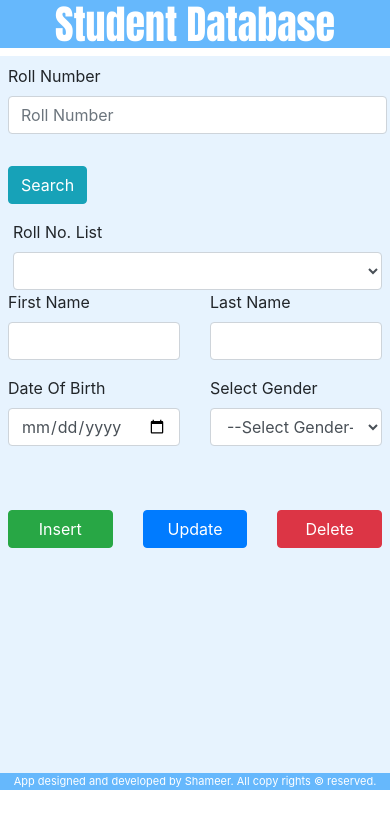
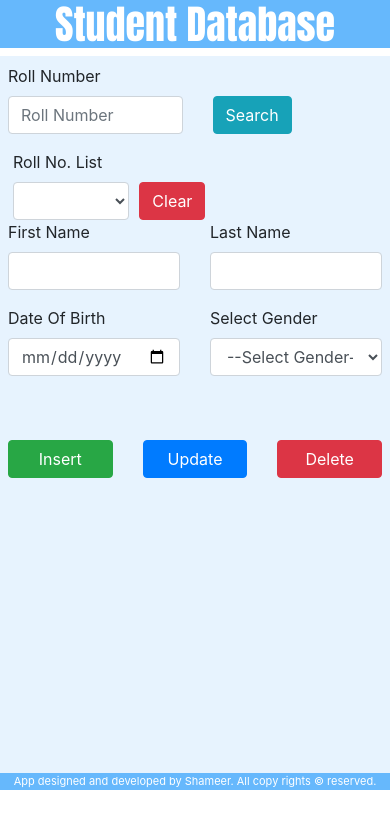
Before and after one commit to shameerchagani/01-Student-DB-Firebase, a plain HTML site: page index.html in a window 390 px wide. Drawn offline with nearby package versions, Linux system fonts and the light colour scheme; no server answers.

Commit message:
added clear button and its function.

```diff
--- a/index.html
+++ b/index.html
@@ -24,26 +24,29 @@
     <form method="POST" class="frm-main mt-2 p-2 needs-validation" novalidate>
         <div class="form-row ml-auto">
             <div class="row form-group">
-            <div class="col-md-6">
+            <div class="col-6">
 
                     <label for="rollno">Roll Number</label>
                     <input type="number" name="rollno" id="rollno" class="form-control" min="1001"
                         placeholder="Roll Number" required />
 
             </div>
-            <div class="col-md-4">
+            <div class="col-2">
                 <div class="align-middle mt-3 pt-3">
                     <button id="btnsearch" class="btn btn-info">Search</button>
                 </div>
             </div>
         </div>
-            <div class="col">
+            <div class="col-4">
                 <!-- <div class="form-group col-md-auto pt-3"> -->
                     <label for='select'>Roll No. List</label>
                     <select id="select" class="form-control text-center">
                         <option selected disabled>--Select RollNo--</option>
                     </select>
                 <!-- </div> -->
+            </div>
+            <div class="col-2 mt-4 pt-2">
+                <button type='submit' class="btn btn-danger" id="btnclear">Clear</button>
             </div>
         </div>
 
--- a/student.js
+++ b/student.js
@@ -87,6 +87,16 @@ $(function () {
             select();
         } else ('Please Enter a Roll number to Delete Record!');
     })
+    //--------------------------------Clear Button Function------------------------------------
+
+    $('#btnclear').click(function(event){
+        event.preventDefault();
+            $('#rollno').val('');
+            $('#fname').val('');
+            $('#lname').val('');
+            $('#dob').val('');
+            $('gender').val('--Select Gender--');
+    })
 
 
 
@@ -94,7 +104,7 @@ $(function () {
 
     function select() {
         $('#select').empty();
-        database.ref('student/').once('value', function (snapshot) {
+        database.ref('student/').on('value', function (snapshot) {
             snapshot.forEach(function (childSnapshot) {
                 let data = childSnapshot.val();
                 //console.log(data);
```
